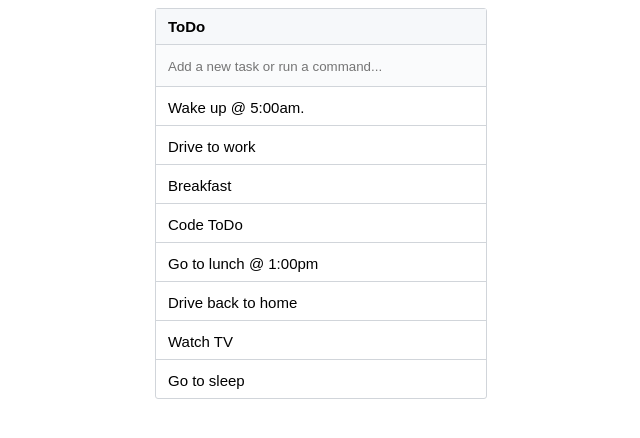
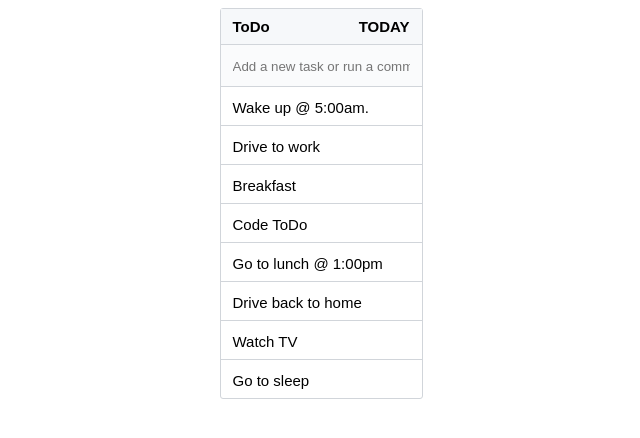
Before and after one commit to jmanuelemus/todo-html-css, a plain HTML site: page index.html in a window 1280 px wide. Shown: the whole page, without its empty margins (319-959 px from the left). Drawn offline with Linux system fonts and the light colour scheme.

Commit message:
Added date element to application header as floating

```diff
--- a/css/app.css
+++ b/css/app.css
@@ -6,7 +6,8 @@ body {
     border: 1px solid #d1d5da;
     border-radius: 3px;
     margin: 0 auto;
-    width: 330px;
+    width: -moz-fit-content;
+    width: fit-content;
 }
 
 #app header {
@@ -14,6 +15,11 @@ body {
     border-bottom: 1px solid #d1d5da;
     font-weight: bold;
     padding: 9px 12px;
+}
+
+#app header #date {
+    float: right;
+    text-transform: uppercase;
 }
 
 #app .cmd {
--- a/index.html
+++ b/index.html
@@ -10,7 +10,9 @@
 </head>
 <body>
 	<div id="app">
-		<header>ToDo</header>
+		<header>
+			ToDo <label id="date" title="ABR 13, 2018">today</label>
+		</header>
 		<main>
 			<div class="cmd">
 				<input type="text" placeholder="Add a new task or run a command...">
```
